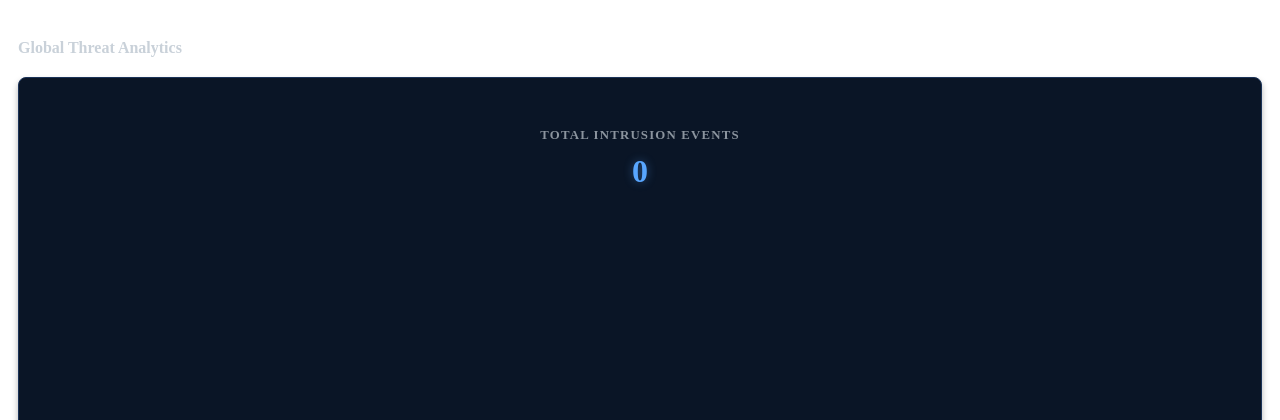
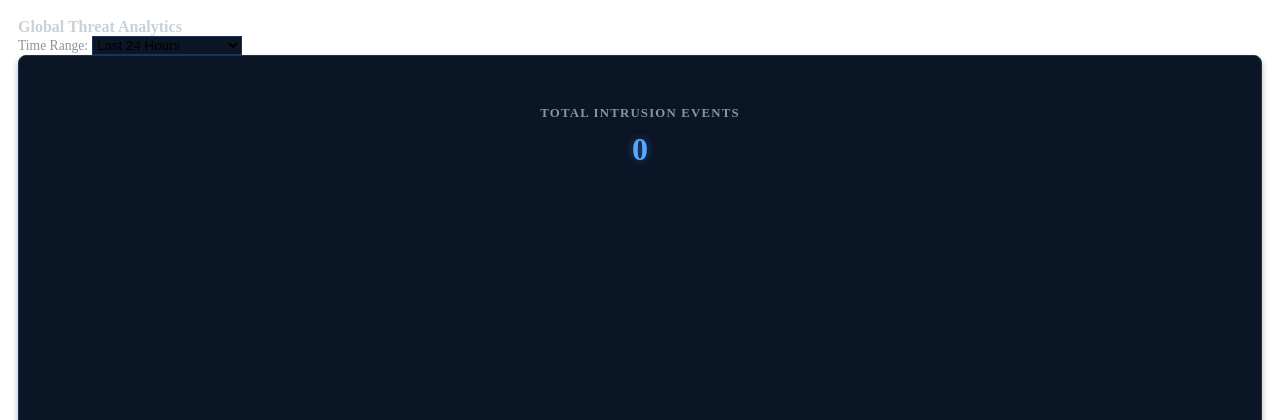
Before and after one commit to budakhuseyin/MirageNet, a Django app: page /view/stats/ in a window 1280 px wide. Shown: the top 420 px of the page. Run offline with Django 5.2, Linux system fonts and the light colour scheme; data that the repository does not hold is empty.

Commit message:
add filter for statistic

```diff
--- a/web_dashboard/analytics/templates/analytics/partials/stats_view.html
+++ b/web_dashboard/analytics/templates/analytics/partials/stats_view.html
@@ -88,10 +88,31 @@
 </style>
 
 <div class="stats-container">
-    <h4 style="color: #c9d1d9; margin-bottom: 20px;"><i class="fas fa-chart-line"></i> Global Threat Analytics</h4>
+    <div class="d-flex justify-content-between align-items-center mb-4">
+        <h4 style="color: #c9d1d9; margin: 0;"><i class="fas fa-chart-line"></i> Global Threat Analytics</h4>
+
+        <div class="filter-group d-flex align-items-center gap-2">
+            <span style="font-size: 0.85rem; color: #8b949e;">Time Range:</span>
+            <select name="range"
+                    class="form-select form-select-sm bg-dark text-light border-secondary"
+                    style="width: 150px; background-color: #0A1526 !important; border-color: #1B3358 !important;"
+                    hx-get="/view/stats/"
+                    hx-target="#main-content"
+                    hx-trigger="change">
+                <option value="1h" {% if selected_range == '1h' %}selected{% endif %}>Last 1 Hour</option>
+                <option value="3h" {% if selected_range == '3h' %}selected{% endif %}>Last 3 Hours</option>
+                <option value="6h" {% if selected_range == '6h' %}selected{% endif %}>Last 6 Hours</option>
+                <option value="12h" {% if selected_range == '12h' %}selected{% endif %}>Last 12 Hours</option>
+                <option value="24h" {% if selected_range == '24h' %}selected{% endif %}>Last 24 Hours</option>
+                <option value="7d" {% if selected_range == '7d' %}selected{% endif %}>Last 7 Days</option>
+                <option value="30d" {% if selected_range == '30d' %}selected{% endif %}>Last 30 Days</option>
+                <option value="all" {% if selected_range == 'all' %}selected{% endif %}>All Time</option>
+            </select>
+        </div>
+    </div>
 
     <!-- 1. Genel Durum Paneli (Sadece bu kisim her 3 saniyede bir guncellenir) -->
-    <div id="stats-summary-cards" class="row g-3" hx-get="/view/stats/" hx-trigger="every 3s" hx-select="#stats-summary-cards" hx-swap="outerHTML">
+    <div id="stats-summary-cards" class="row g-3" hx-get="/view/stats/?range={{ selected_range }}" hx-trigger="every 3s" hx-select="#stats-summary-cards" hx-swap="outerHTML">
         <div class="col-md-3">
             <div class="stat-card">
                 <h6>Total Intrusion Events</h6>
@@ -123,7 +144,7 @@
     <div class="row">
         <div class="col-12">
             <div class="chart-box">
-                <h5>Traffic Pulse (Last 24 Hours)</h5>
+                <h5>Traffic Pulse ({% if selected_range == '1h' %}Last Hour{% elif selected_range == 'all' %}All Time{% else %}Last {{ selected_range }}{% endif %})</h5>
                 <canvas id="timelineChart" height="80"></canvas>
             </div>
         </div>
--- a/web_dashboard/analytics/views.py
+++ b/web_dashboard/analytics/views.py
@@ -93,23 +93,68 @@ def terminal_default_view(request):
     return render(request, 'analytics/partials/terminal_default.html')
 
 
-from datetime import timedelta
-from django.utils import timezone
-from django.db.models.functions import TruncHour
+from django.db.models.functions import TruncHour, TruncMinute, TruncDay
 
 def stats_view(request):
     """Genel Durum, Çizelgeler ve Karmaşıklık İstatistikleri"""
     request.session['active_tab'] = 'stats'
 
+    # Zaman Aralığı Filtresi
+    time_range = request.GET.get('range', '24h')
+    now = timezone.now()
+    start_time = None
+    trunc_func = TruncHour
+    date_format = "%H:00"
+
+    if time_range == '1h':
+        start_time = now - timedelta(hours=1)
+        trunc_func = TruncMinute
+        date_format = "%H:%M"
+    elif time_range == '3h':
+        start_time = now - timedelta(hours=3)
+        trunc_func = TruncMinute
+        date_format = "%H:%M"
+    elif time_range == '6h':
+        start_time = now - timedelta(hours=6)
+        trunc_func = TruncHour
+        date_format = "%H:00"
+    elif time_range == '12h':
+        start_time = now - timedelta(hours=12)
+        trunc_func = TruncHour
+        date_format = "%H:00"
+    elif time_range == '7d':
+        start_time = now - timedelta(days=7)
+        trunc_func = TruncDay
+        date_format = "%Y-%m-%d"
+    elif time_range == '30d':
+        start_time = now - timedelta(days=30)
+        trunc_func = TruncDay
+        date_format = "%Y-%m-%d"
+    elif time_range == 'all':
+        start_time = None
+        trunc_func = TruncDay
+        date_format = "%Y-%m-%d"
+    else: # Default 24h
+        start_time = now - timedelta(hours=24)
+        trunc_func = TruncHour
+        date_format = "%H:00"
+        time_range = '24h'
+
+    # Ortak filtrelemesi
+    base_qs = AttackLog.objects.all()
+    if start_time:
+        base_qs = base_qs.filter(timestamp__gte=start_time)
+
     # 1. Genel Durum Paneli
-    total_events = AttackLog.objects.count()
-    unique_attackers = AttackLog.objects.values('ip_address').distinct().count()
+    total_events = base_qs.count()
+    unique_attackers = base_qs.values('ip_address').distinct().count()
 
-    total_sessions = AttackLog.objects.values('session_id').distinct().count()
+    total_sessions = base_qs.values('session_id').distinct().count()
     # Başarılı sayılanlar: SSH-Command modülüne ulaşabilenler (içeri girenler)
-    successful_sessions = AttackLog.objects.filter(module='SSH-Command').values('session_id').distinct().count()
+    successful_sessions = base_qs.filter(module='SSH-Command').values('session_id').distinct().count()
     success_ratio = round((successful_sessions / total_sessions * 100)) if total_sessions > 0 else 0
 
+    # Uptime statiktir, sistem başladığından beri geçerlidir
     first_log = AttackLog.objects.order_by('timestamp').first()
     uptime_str = "0h 0m"
     if first_log:
@@ -119,30 +164,28 @@ def stats_view(request):
         minutes, _ = divmod(rem, 60)
         uptime_str = f"{int(days)}d {int(hours)}h {int(minutes)}m" if days > 0 else f"{int(hours)}h {int(minutes)}m"
 
-    # 2. Saldırı Zaman Çizelgesi (Son 24 Saat)
-    last_24h = timezone.now() - timedelta(hours=24)
-    timeline_data = AttackLog.objects.filter(timestamp__gte=last_24h) \
-        .annotate(hour=TruncHour('timestamp')) \
-        .values('hour') \
+    # 2. Saldırı Zaman Çizelgesi (Dinamik Gruplama)
+    timeline_data = base_qs.annotate(time_unit=trunc_func('timestamp')) \
+        .values('time_unit') \
         .annotate(count=Count('id')) \
-        .order_by('hour')
+        .order_by('time_unit')
 
-    timeline_labels = [item['hour'].strftime("%H:00") for item in timeline_data]
+    timeline_labels = [item['time_unit'].strftime(date_format) for item in timeline_data]
     timeline_counts = [item['count'] for item in timeline_data]
 
     # 3. Port & Modül Dağılımı
-    ports_data = list(AttackLog.objects.values('port').annotate(count=Count('id')).order_by('-count'))
-    modules_data = list(AttackLog.objects.values('module').annotate(count=Count('id')).order_by('-count'))
+    ports_data = list(base_qs.values('port').annotate(count=Count('id')).order_by('-count'))
+    modules_data = list(base_qs.values('module').annotate(count=Count('id')).order_by('-count'))
 
     # 4. En Çok Denenen Şifreler ve Kullanıcı Adları
-    top_users = list(AttackLog.objects.exclude(username__in=['N/A', '-']).values('username').annotate(count=Count('id')).order_by('-count')[:5])
-    top_passwords = list(AttackLog.objects.exclude(password__in=['N/A', '-', 'Scanning', 'Attempted download']).values('password').annotate(count=Count('id')).order_by('-count')[:5])
+    top_users = list(base_qs.exclude(username__in=['N/A', '-']).values('username').annotate(count=Count('id')).order_by('-count')[:5])
+    top_passwords = list(base_qs.exclude(password__in=['N/A', '-', 'Scanning', 'Attempted download']).values('password').annotate(count=Count('id')).order_by('-count')[:5])
 
     # 5. Coğrafi Dağılım
-    top_countries = list(AttackLog.objects.exclude(country_code='??').exclude(country_code='XX').values('country_code').annotate(count=Count('id')).order_by('-count')[:7])
+    top_countries = list(base_qs.exclude(country_code='??').exclude(country_code='XX').values('country_code').annotate(count=Count('id')).order_by('-count')[:7])
 
     # 6. Saldırgan Karmaşıklığı (Complexity Score)
-    session_cmd_counts = AttackLog.objects.filter(module='SSH-Command').values('session_id').annotate(cmd_count=Count('id'))
+    session_cmd_counts = base_qs.filter(module='SSH-Command').values('session_id').annotate(cmd_count=Count('id'))
     high_complexity = sum(1 for s in session_cmd_counts if s['cmd_count'] > 5)
     med_complexity = sum(1 for s in session_cmd_counts if 2 <= s['cmd_count'] <= 5)
     low_complexity = total_sessions - (high_complexity + med_complexity)
@@ -152,6 +195,7 @@ def stats_view(request):
         'unique_attackers': unique_attackers,
         'success_ratio': success_ratio,
         'uptime_str': uptime_str,
+        'selected_range': time_range,
         'chart_data_json': {
             'timeline': {'labels': timeline_labels, 'data': timeline_counts},
             'ports': {'labels': [str(p['port']) for p in ports_data], 'data': [p['count'] for p in ports_data]},
```
